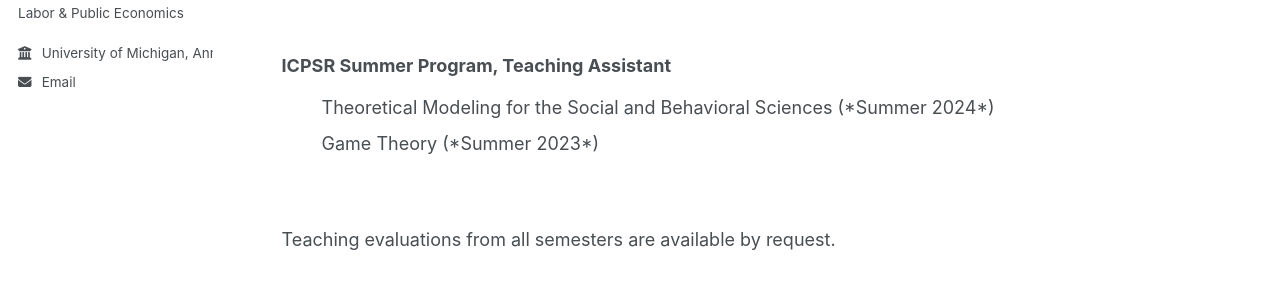
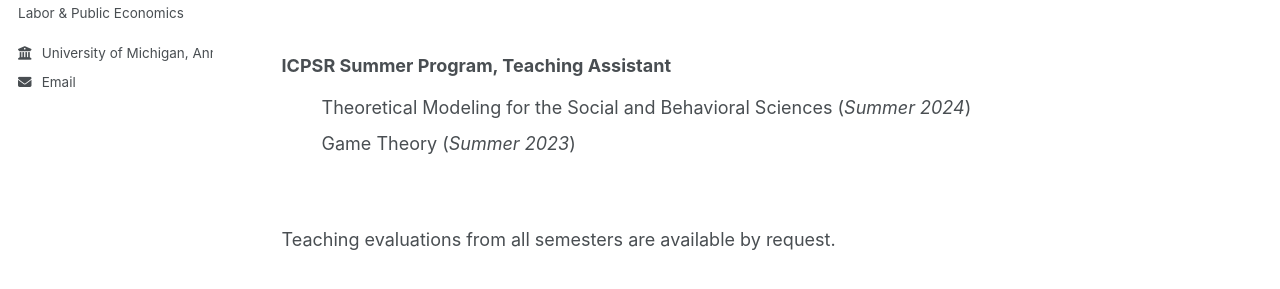
Before and after one commit to zsigmond-palvolgyi/zsigmond-palvolgyi.github.io, a Jekyll site: the page built from _pages/teaching.md, in a window 1280 px wide and 965 px high. Shown: the part 299-588 px from the top of the window. Built offline with Jekyll 4.4.1, drawn with Linux system fonts in a browser that asks for light colours.

```diff
--- a/_pages/teaching.md
+++ b/_pages/teaching.md
@@ -16,8 +16,8 @@ author_profile: true
 ### ICPSR Summer Program, Teaching Assistant
 
 <ul style="list-style-type:none;">
-  <li>Theoretical Modeling for the Social and Behavioral Sciences (*Summer 2024*)</li>
-  <li>Game Theory (*Summer 2023*)</li>
+  <li>Theoretical Modeling for the Social and Behavioral Sciences (<em>Summer 2024</em>)</li>
+  <li>Game Theory (<em>Summer 2023</em>)</li>
 </ul>
 
 <br>
```
